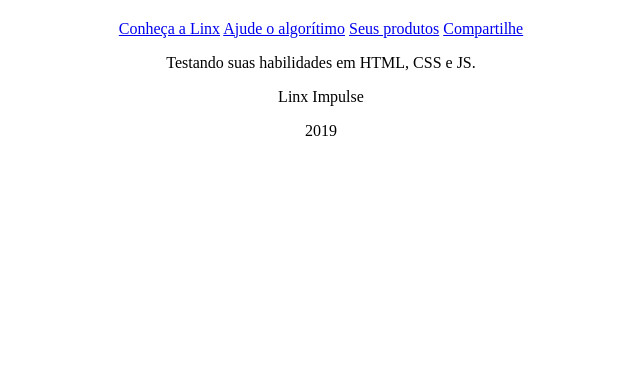
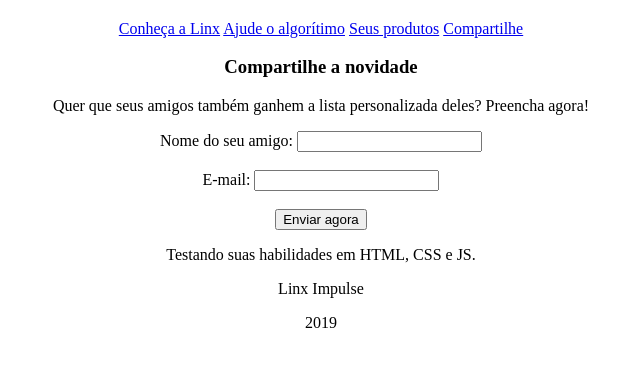
Before and after one commit to gtodesco/products-landing-page, a plain HTML site: page view/index.html in a window 1280 px wide. Shown: the part 140-506 px from the top of the page, without its empty margins (319-959 px from the left). Drawn offline with Linux system fonts and the light colour scheme.

Commit message:
feat: Componentes da Newsletter
Adiciona os componentes que farão parte da newsletter da página

```diff
--- a/view/index.html
+++ b/view/index.html
@@ -34,6 +34,20 @@
 
         <section id="newsletter">
 
+            <h3>Compartilhe a novidade</h3>
+
+            <p>Quer que seus amigos também ganhem a lista personalizada deles? Preencha agora!</p>
+
+            <form>
+                <label for="friend-name">Nome do seu amigo:</label>
+                <input type="text" id="friend-name" name="friend-name"><br><br>
+
+                <label for="friend-email">E-mail:</label>
+                <input type="text" id="friend-email" name="friend-email"><br><br>
+
+                <input type="submit" value="Enviar agora">
+            </form>
+
         </section>
 
         <footer>
```
